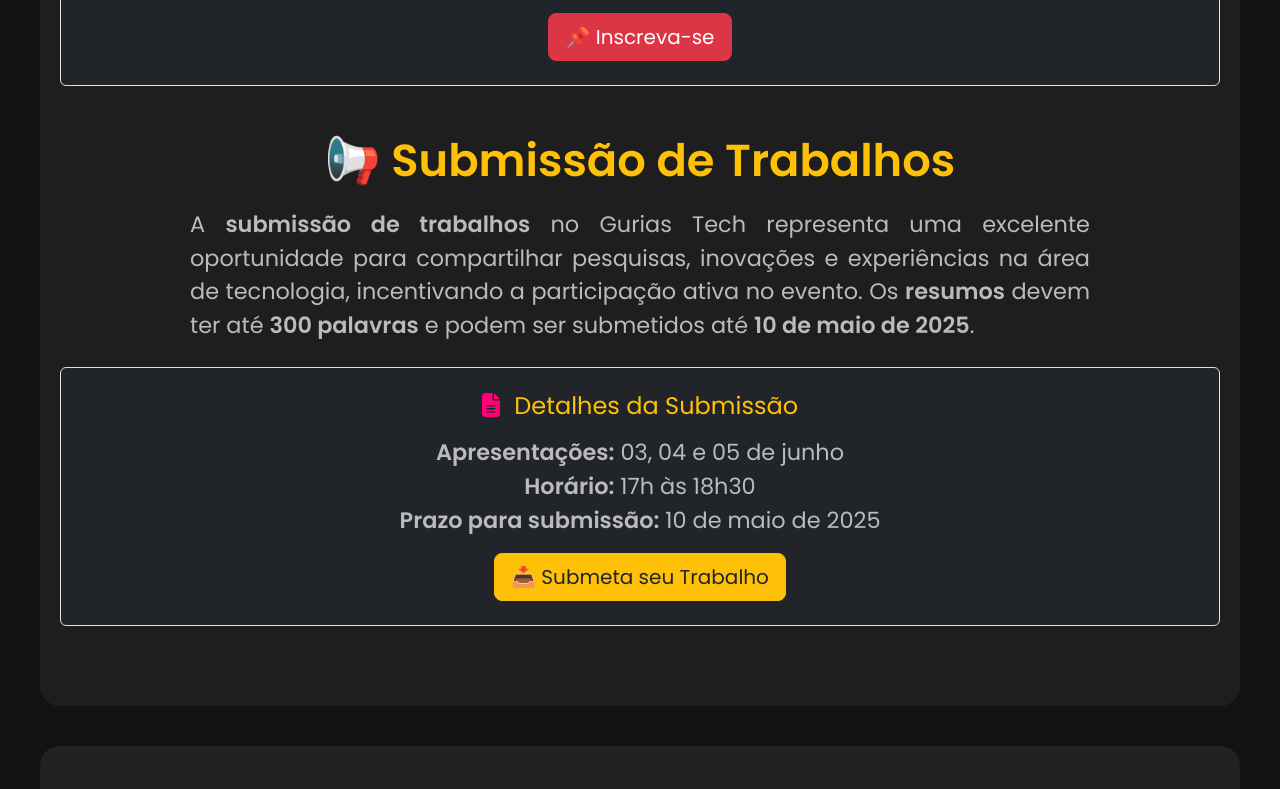
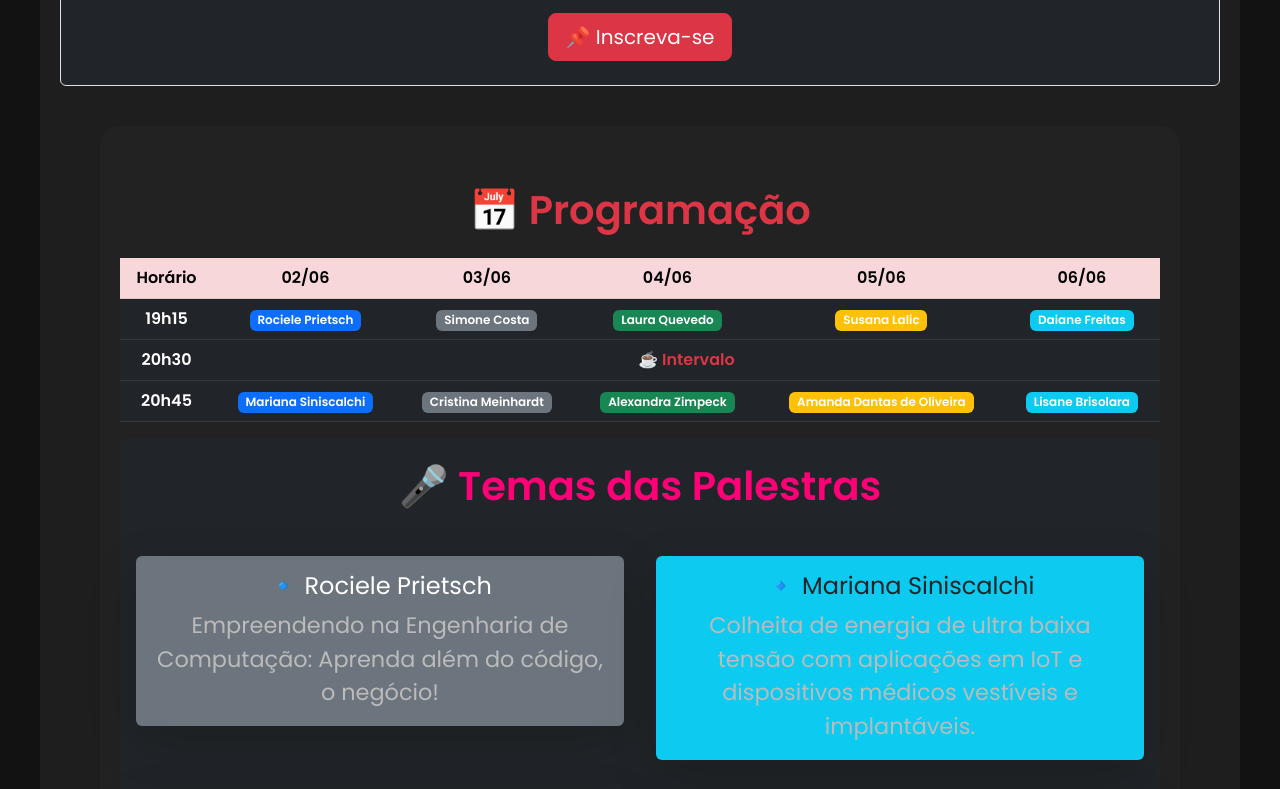
Before and after one commit to MorganaMacedo/guriastech2025, a plain HTML site: page index.html in a window 1280 px wide. Shown: the part 1904-2693 px from the top of the page. Drawn offline with nearby package versions, Linux system fonts and the light colour scheme.

Commit message:
Update index.html

```diff
--- a/index.html
+++ b/index.html
@@ -203,21 +203,6 @@
             </p>
             <a href="https://docs.google.com/forms/d/e/1FAIpQLSfNqWE0OjUEGKXccpMz5_yjy-nm-ktFN1t1JVrTolA_kAmdmg/viewform" target="_blank" class="btn btn-danger btn-lg mt-3">📌 Inscreva-se</a>
         </div>
-
-        <h2 class="text-center text-warning mt-5">📢 Submissão de Trabalhos</h2>
-        <div class="container px-4">
-            <p class="text-justify">A <strong>submissão de trabalhos</strong> no Gurias Tech representa uma excelente oportunidade para compartilhar pesquisas, inovações e experiências na área de tecnologia, incentivando a participação ativa no evento. Os <strong>resumos</strong> devem ter até <strong>300 palavras</strong> e podem ser submetidos até <strong>10 de maio de 2025</strong>.</p>
-        </div>
-
-        <div class="event-details border rounded p-4 mt-4 bg-dark text-center">
-            <h4 class="text-warning mb-3"><i class="fas fa-file-alt"></i> Detalhes da Submissão</h4>
-            <p><strong>Apresentações:</strong> 03, 04 e 05 de junho</p>
-            <p><strong>Horário:</strong> 17h às 18h30</p>
-            <p><strong>Prazo para submissão:</strong> 10 de maio de 2025</p>
-            <a href="https://docs.google.com/forms/d/e/1FAIpQLSfKiq-hZ1ZALrahlA3HzFPN-UD-VGenfVsgt5T7qtDLYjGXeQ/viewform" target="_blank" class="btn btn-warning btn-lg text-dark mt-3">📥 Submeta seu Trabalho</a>
-        </div>
-    </div>
-
 
 
     <div class="section programacao text-justify">
```
